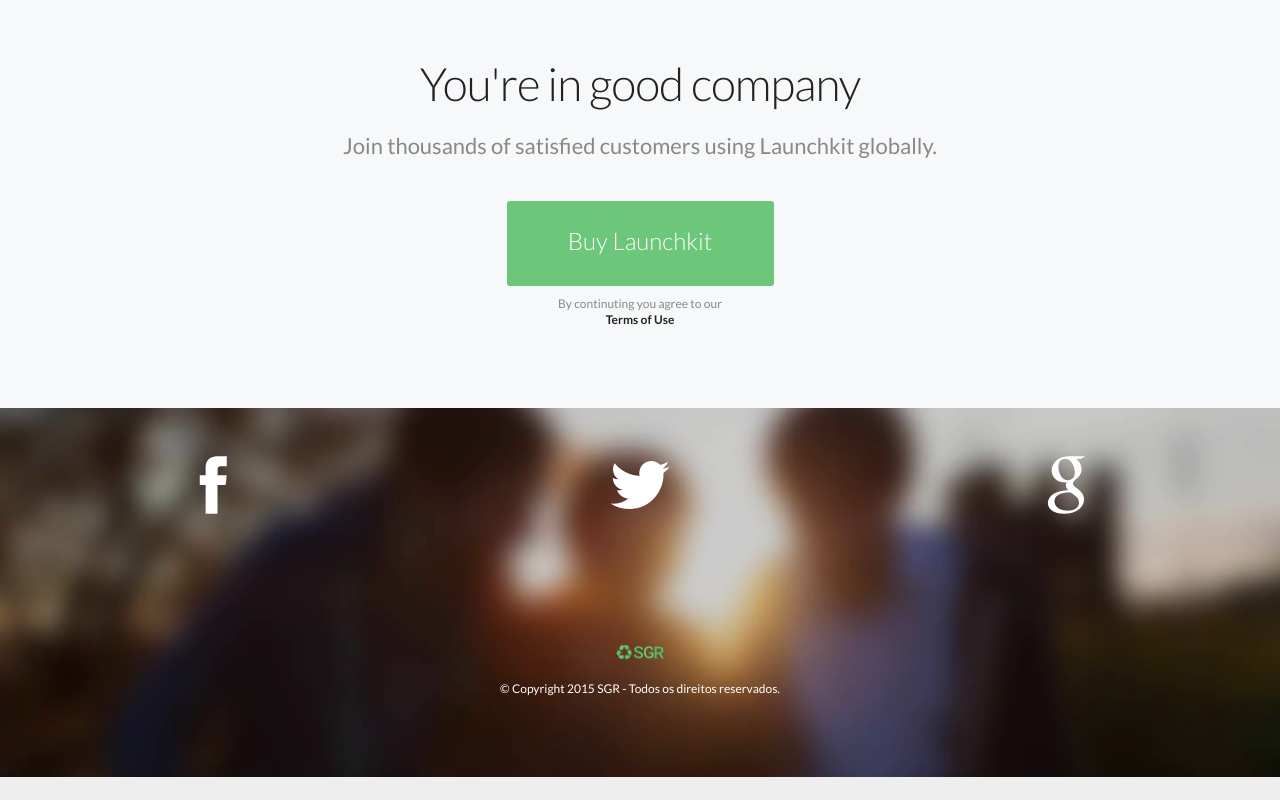
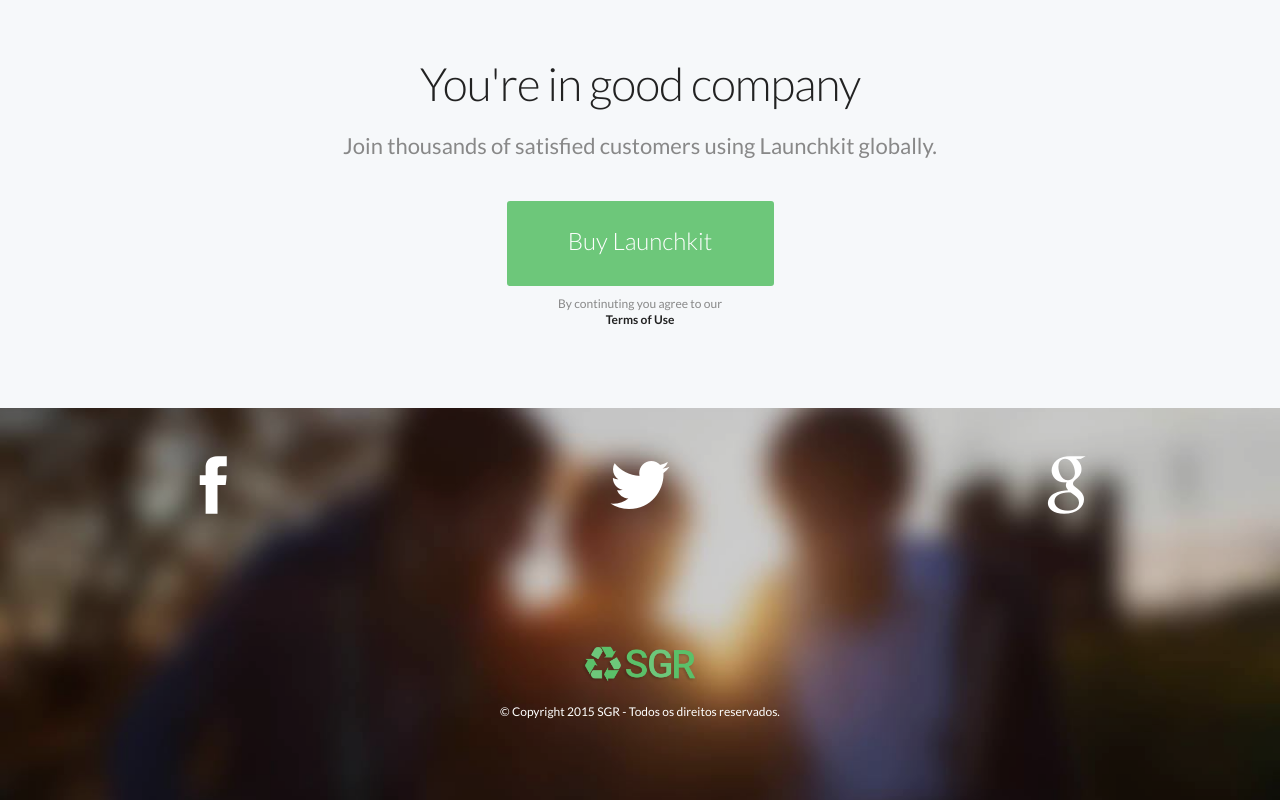
Before and after one commit to lleos/sgr.github.io, a plain HTML site: page index.html in a window 1280 px wide. Shown: the part 4558-5358 px from the top of the page. Before the commit the page ends 5335 px from the top, so only its background shows below. Drawn offline with nearby package versions, Linux system fonts and the light colour scheme.

Commit message:
fix logo footer

```diff
--- a/css/theme.css
+++ b/css/theme.css
@@ -4033,7 +4033,7 @@ footer .container {
   background: rgba(255, 255, 255, 0.2);
 }
 .footer-4 img {
-  max-height: 17px;
+  max-height: 40px;
   margin-bottom: 20px;
 }
 @media all and (max-width: 767px) {
```
